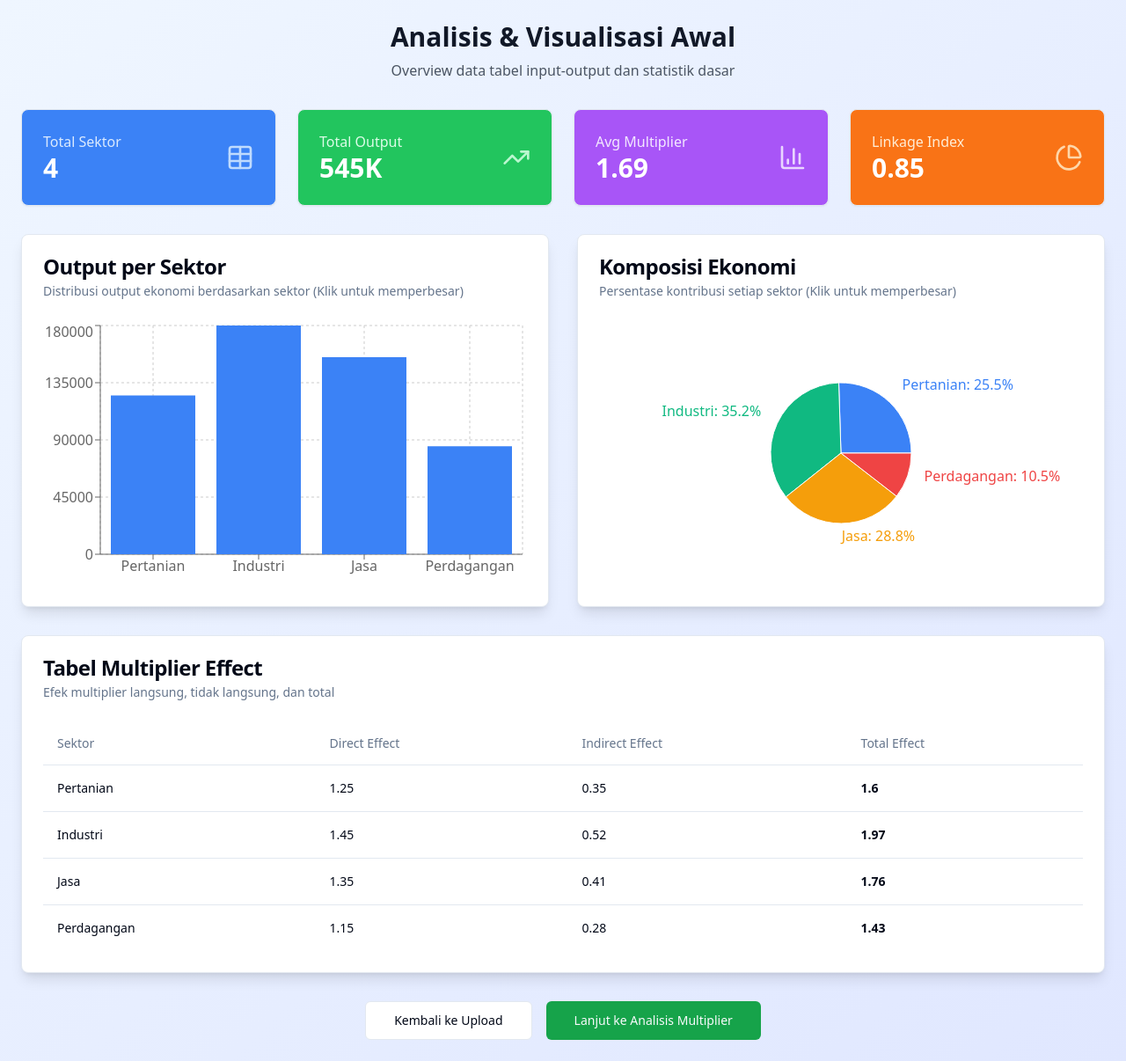
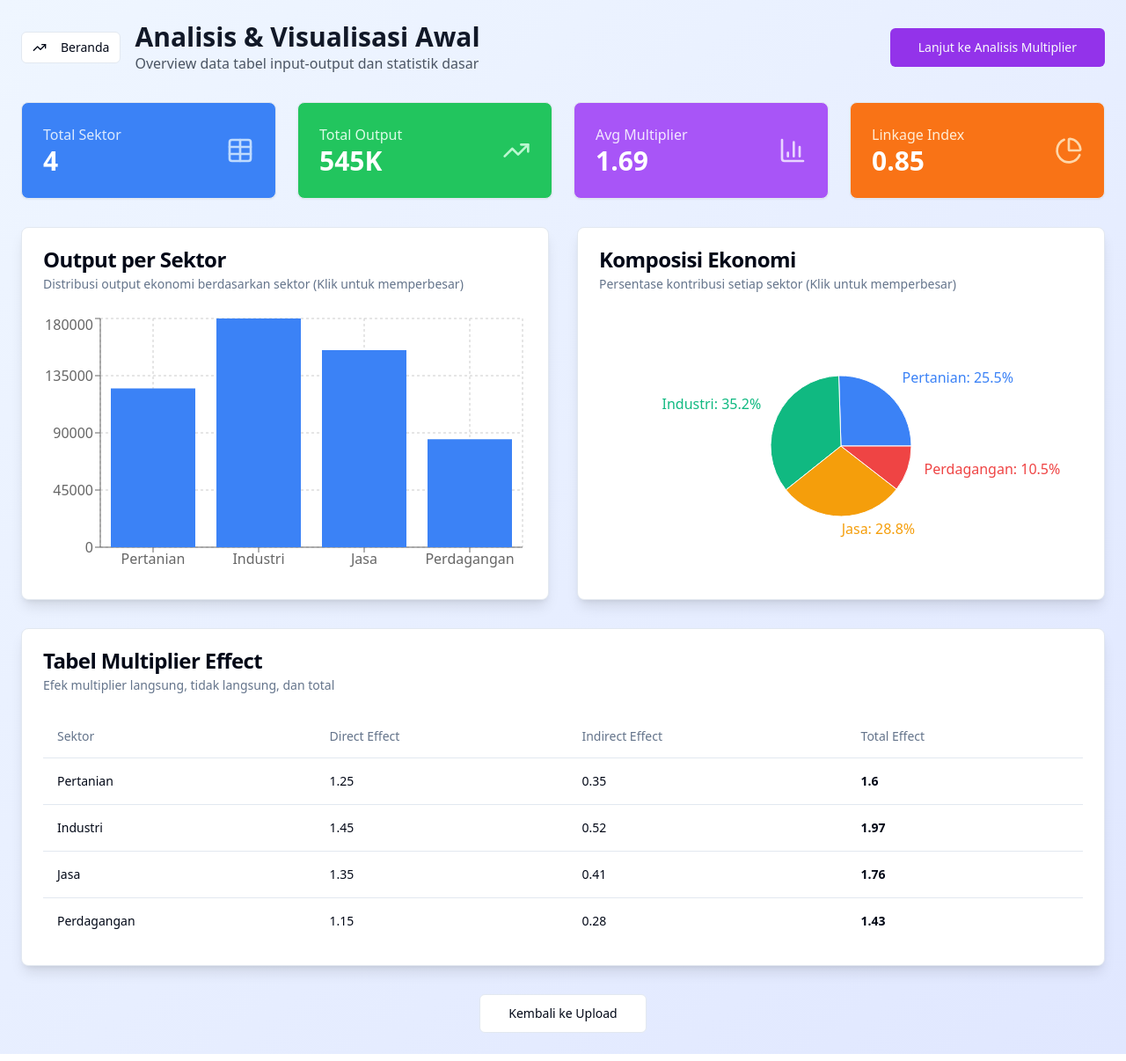
Before and after one commit to boboiboy999/input-output, a React (Vite) app: page /analysis-initial in a window 1280 px wide. Shown: the whole page at 88% size. Built offline with nearby package versions, Linux system fonts and the light colour scheme.

Commit message:
Refactor navigation buttons
Move primary action buttons to the top right of each page and add a navigation button to the main page on the top left.

```diff
--- a/src/pages/AnalysisFinal.tsx
+++ b/src/pages/AnalysisFinal.tsx
@@ -92,9 +92,27 @@ const AnalysisFinal = () => {
   return (
     <div className="min-h-screen bg-gradient-to-br from-gray-50 to-blue-100 p-6">
       <div className="max-w-7xl mx-auto">
-        <div className="text-center mb-8">
-          <h1 className="text-3xl font-bold text-gray-900 mb-2">Analisis Akhir</h1>
-          <p className="text-gray-600">Ringkasan komprehensif dan rekomendasi kebijakan</p>
+        <div className="flex items-center justify-between mb-8">
+          <div className="flex items-center space-x-4">
+            <Button variant="outline" size="sm" onClick={() => window.location.href = '/'}>
+              <TrendingUp className="h-4 w-4 mr-2" />
+              Beranda
+            </Button>
+            <div>
+              <h1 className="text-3xl font-bold text-gray-900">Analisis Akhir</h1>
+              <p className="text-gray-600">Ringkasan komprehensif dan rekomendasi kebijakan</p>
+            </div>
+          </div>
+          <div className="flex space-x-2">
+            <Button variant="outline" size="sm" onClick={downloadReport}>
+              <Download className="h-4 w-4 mr-2" />
+              Download Laporan
+            </Button>
+            <Button size="lg" className="bg-blue-600 hover:bg-blue-700">
+              <FileText className="h-4 w-4 mr-2" />
+              Buat Analisis Baru
+            </Button>
+          </div>
         </div>
 
         {/* Executive Summary */}
@@ -223,19 +241,11 @@ const AnalysisFinal = () => {
           </CardContent>
         </Card>
 
-        {/* Action Buttons */}
+        {/* Secondary Action Buttons */}
         <div className="flex justify-center space-x-4 mb-8">
-          <Button variant="outline" size="lg" onClick={downloadReport}>
-            <Download className="h-4 w-4 mr-2" />
-            Download Laporan
-          </Button>
           <Button variant="outline" size="lg" onClick={shareReport}>
             <Share2 className="h-4 w-4 mr-2" />
             Bagikan Laporan
-          </Button>
-          <Button size="lg" className="bg-blue-600 hover:bg-blue-700">
-            <FileText className="h-4 w-4 mr-2" />
-            Buat Analisis Baru
           </Button>
         </div>
 
--- a/src/pages/AnalysisInitial.tsx
+++ b/src/pages/AnalysisInitial.tsx
@@ -69,9 +69,20 @@ const AnalysisInitial = () => {
   return (
     <div className="min-h-screen bg-gradient-to-br from-blue-50 to-indigo-100 p-6">
       <div className="max-w-7xl mx-auto">
-        <div className="text-center mb-8">
-          <h1 className="text-3xl font-bold text-gray-900 mb-2">Analisis & Visualisasi Awal</h1>
-          <p className="text-gray-600">Overview data tabel input-output dan statistik dasar</p>
+        <div className="flex items-center justify-between mb-8">
+          <div className="flex items-center space-x-4">
+            <Button variant="outline" size="sm" onClick={() => window.location.href = '/'}>
+              <TrendingUp className="h-4 w-4 mr-2" />
+              Beranda
+            </Button>
+            <div>
+              <h1 className="text-3xl font-bold text-gray-900">Analisis & Visualisasi Awal</h1>
+              <p className="text-gray-600">Overview data tabel input-output dan statistik dasar</p>
+            </div>
+          </div>
+          <Button size="lg" className="bg-purple-600 hover:bg-purple-700">
+            Lanjut ke Analisis Multiplier
+          </Button>
         </div>
 
         {/* Key Statistics */}
@@ -230,12 +241,9 @@ const AnalysisInitial = () => {
         </Card>
 
         {/* Action Buttons */}
-        <div className="flex justify-center space-x-4">
+        <div className="flex justify-center">
           <Button variant="outline" size="lg">
             Kembali ke Upload
-          </Button>
-          <Button size="lg" className="bg-green-600 hover:bg-green-700">
-            Lanjut ke Analisis Multiplier
           </Button>
         </div>
       </div>
--- a/src/pages/AnalysisMultiplier.tsx
+++ b/src/pages/AnalysisMultiplier.tsx
@@ -40,9 +40,20 @@ const AnalysisMultiplier = () => {
   return (
     <div className="min-h-screen bg-gradient-to-br from-purple-50 to-pink-100 p-6">
       <div className="max-w-7xl mx-auto">
-        <div className="text-center mb-8">
-          <h1 className="text-3xl font-bold text-gray-900 mb-2">Analisis Multiplier</h1>
-          <p className="text-gray-600">Analisis mendalam efek multiplier ekonomi</p>
+        <div className="flex items-center justify-between mb-8">
+          <div className="flex items-center space-x-4">
+            <Button variant="outline" size="sm" onClick={() => window.location.href = '/'}>
+              <TrendingUp className="h-4 w-4 mr-2" />
+              Beranda
+            </Button>
+            <div>
+              <h1 className="text-3xl font-bold text-gray-900">Analisis Multiplier</h1>
+              <p className="text-gray-600">Analisis mendalam efek multiplier ekonomi</p>
+            </div>
+          </div>
+          <Button size="lg" className="bg-orange-600 hover:bg-orange-700">
+            Lanjut ke Analisis Shock
+          </Button>
         </div>
 
         {/* Control Panel */}
@@ -206,12 +217,9 @@ const AnalysisMultiplier = () => {
         </Card>
 
         {/* Action Buttons */}
-        <div className="flex justify-center space-x-4">
+        <div className="flex justify-center">
           <Button variant="outline" size="lg">
             Kembali ke Analisis Awal
-          </Button>
-          <Button size="lg" className="bg-orange-600 hover:bg-orange-700">
-            Lanjut ke Analisis Shock
           </Button>
         </div>
       </div>
--- a/src/pages/AnalysisShock.tsx
+++ b/src/pages/AnalysisShock.tsx
@@ -57,9 +57,20 @@ const AnalysisShock = () => {
   return (
     <div className="min-h-screen bg-gradient-to-br from-orange-50 to-red-100 p-6">
       <div className="max-w-7xl mx-auto">
-        <div className="text-center mb-8">
-          <h1 className="text-3xl font-bold text-gray-900 mb-2">Analisis Shock</h1>
-          <p className="text-gray-600">Simulasi dampak perubahan ekonomi dan guncangan eksternal</p>
+        <div className="flex items-center justify-between mb-8">
+          <div className="flex items-center space-x-4">
+            <Button variant="outline" size="sm" onClick={() => window.location.href = '/'}>
+              <TrendingUp className="h-4 w-4 mr-2" />
+              Beranda
+            </Button>
+            <div>
+              <h1 className="text-3xl font-bold text-gray-900">Analisis Shock</h1>
+              <p className="text-gray-600">Simulasi dampak perubahan ekonomi dan guncangan eksternal</p>
+            </div>
+          </div>
+          <Button size="lg" className="bg-red-600 hover:bg-red-700">
+            Lanjut ke Analisis Akhir
+          </Button>
         </div>
 
         {/* Simulation Control Panel */}
@@ -272,12 +283,9 @@ const AnalysisShock = () => {
         )}
 
         {/* Action Buttons */}
-        <div className="flex justify-center space-x-4">
+        <div className="flex justify-center">
           <Button variant="outline" size="lg">
             Kembali ke Analisis Multiplier
-          </Button>
-          <Button size="lg" className="bg-red-600 hover:bg-red-700">
-            Lanjut ke Analisis Akhir
           </Button>
         </div>
       </div>
--- a/src/pages/Upload.tsx
+++ b/src/pages/Upload.tsx
@@ -4,7 +4,7 @@ import { Card, CardContent, CardDescription, CardHeader, CardTitle } from "@/com
 import { Button } from "@/components/ui/button";
 import { Input } from "@/components/ui/input";
 import { Label } from "@/components/ui/label";
-import { Upload as UploadIcon, FileSpreadsheet, CheckCircle, AlertCircle } from "lucide-react";
+import { Upload as UploadIcon, FileSpreadsheet, CheckCircle, AlertCircle, TrendingUp } from "lucide-react";
 import { useToast } from "@/hooks/use-toast";
 
 const Upload = () => {
@@ -46,9 +46,22 @@ const Upload = () => {
   return (
     <div className="min-h-screen bg-gradient-to-br from-blue-50 to-indigo-100 p-6">
       <div className="max-w-7xl mx-auto">
-        <div className="text-center mb-8">
-          <h1 className="text-3xl font-bold text-gray-900 mb-2">Upload Tabel Input-Output</h1>
-          <p className="text-gray-600">Unggah file tabel input-output untuk memulai analisis</p>
+        <div className="flex items-center justify-between mb-8">
+          <div className="flex items-center space-x-4">
+            <Button variant="outline" size="sm" onClick={() => window.location.href = '/'}>
+              <TrendingUp className="h-4 w-4 mr-2" />
+              Beranda
+            </Button>
+            <div>
+              <h1 className="text-3xl font-bold text-gray-900">Upload Tabel Input-Output</h1>
+              <p className="text-gray-600">Unggah file tabel input-output untuk memulai analisis</p>
+            </div>
+          </div>
+          {uploadComplete && (
+            <Button size="lg" className="bg-green-600 hover:bg-green-700">
+              Lanjut ke Analisis Awal
+            </Button>
+          )}
         </div>
 
         <div className="grid grid-cols-1 lg:grid-cols-3 gap-8">
@@ -176,13 +189,6 @@ const Upload = () => {
           </Card>
         </div>
 
-        {uploadComplete && (
-          <div className="mt-8 text-center">
-            <Button size="lg" className="bg-green-600 hover:bg-green-700">
-              Lanjut ke Analisis Awal
-            </Button>
-          </div>
-        )}
       </div>
     </div>
   );
```
